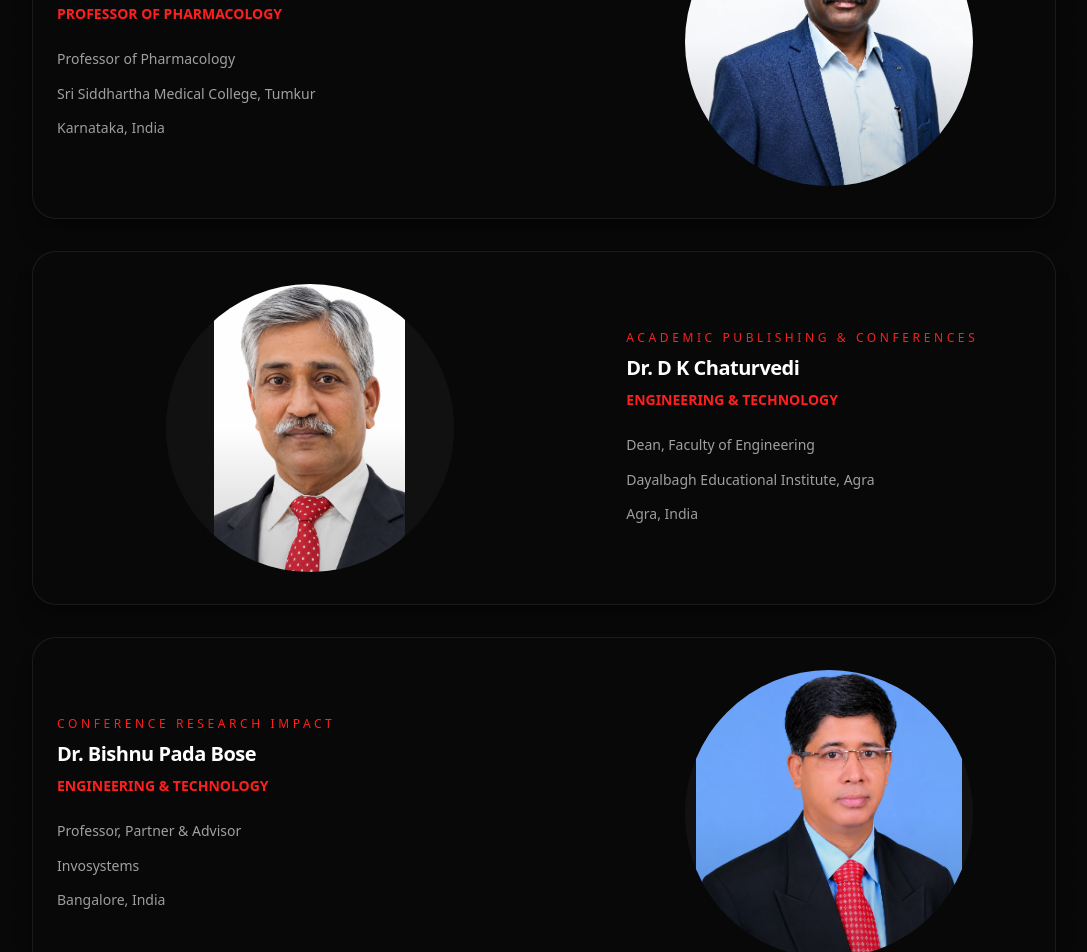
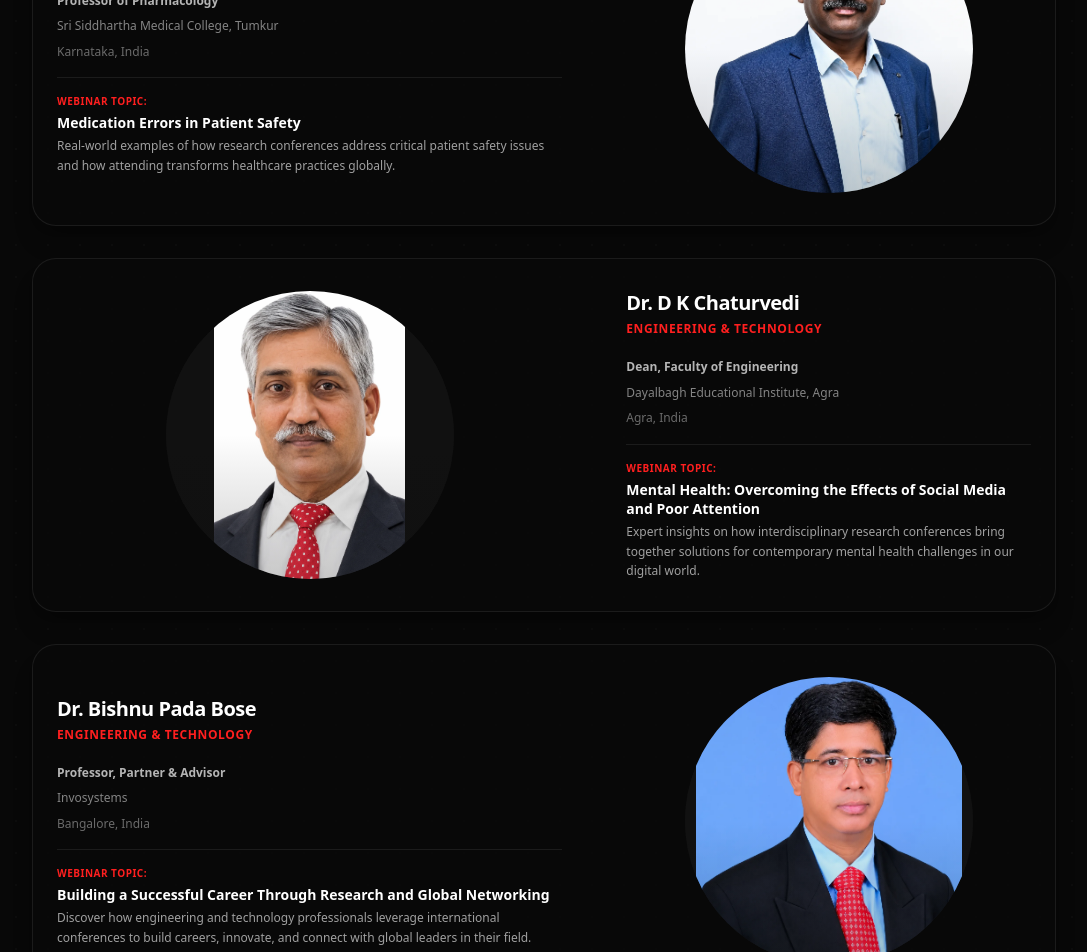
Before and after one commit to mahendrabella1/Webinar, a React (Vite) app: page / in a window 1280 px wide. Shown: the part 2580-3532 px from the top of the page, without its empty margins (96-1183 px from the left). Built offline with nearby package versions, Linux system fonts and the light colour scheme.

Commit message:
feat(cro): display speaker speaking topics in Speakers section

```diff
--- a/src/components/Speakers.tsx
+++ b/src/components/Speakers.tsx
@@ -12,7 +12,8 @@ const speakers = [
     role: 'Faculty, Founder & Guest Lecturer',
     org: 'Tagore School of Rural Development and Agricultural Management, Kalyani University, Nadia',
     location: 'Kolkata, India',
-    topic: 'Interdisciplinary Research',
+    topic: 'Why Research Conferences Matter in the AI Era & How OneGrasp Helps',
+    topicDesc: 'A clear, structured explanation of scientific conferences — their purpose, who organizes them, how they differ from seminars, and why they are globally important in the age of AI.',
   },
   {
     photoWebp: '/images/speaker2.webp',
@@ -22,7 +23,8 @@ const speakers = [
     role: 'Professor of Pharmacology',
     org: 'Sri Siddhartha Medical College, Tumkur',
     location: 'Karnataka, India',
-    topic: 'Medical Research & Conferences',
+    topic: 'Medication Errors in Patient Safety',
+    topicDesc: 'Real-world examples of how research conferences address critical patient safety issues and how attending transforms healthcare practices globally.',
   },
   {
     photoWebp: '/images/speaker3.webp',
@@ -33,7 +35,8 @@ const speakers = [
     role: 'Dean, Faculty of Engineering',
     org: 'Dayalbagh Educational Institute, Agra',
     location: 'Agra, India',
-    topic: 'Academic Publishing & Conferences',
+    topic: 'Mental Health: Overcoming the Effects of Social Media and Poor Attention',
+    topicDesc: 'Expert insights on how interdisciplinary research conferences bring together solutions for contemporary mental health challenges in our digital world.',
   },
   {
     photoWebp: '/images/speaker4.webp',
@@ -44,7 +47,8 @@ const speakers = [
     role: 'Professor, Partner & Advisor',
     org: 'Invosystems',
     location: 'Bangalore, India',
-    topic: 'Conference Research Impact',
+    topic: 'Building a Successful Career Through Research and Global Networking',
+    topicDesc: 'Discover how engineering and technology professionals leverage international conferences to build careers, innovate, and connect with global leaders in their field.',
   },
 ];
 
@@ -125,16 +129,22 @@ export default function Speakers() {
                     </div>
                   </div>
 
-                  <div className={`p-6 flex flex-col justify-center ${reversed ? 'lg:text-left' : ''}`}>
+                  <div className="p-6 flex flex-col justify-center text-left">
                     <div className="mb-3">
-                      <p className="text-[#FF1F1F] text-xs uppercase tracking-[0.3em] mb-2">{s.topic}</p>
-                      <h3 className="text-white text-xl font-black tracking-tight mb-2">{s.name}</h3>
-                      <p className="text-[#FF1F1F] text-sm font-semibold uppercase mb-3">{s.domain}</p>
+                      <h3 className="text-white text-xl font-black tracking-tight mb-1">{s.name}</h3>
+                      <p className="text-[#FF1F1F] text-xs font-bold uppercase tracking-wider mb-2">{s.domain}</p>
                     </div>
-                    <div className="space-y-3 text-sm text-[#A0A0A0] leading-relaxed">
-                      <p>{s.role}</p>
+                    <div className="space-y-1.5 text-xs text-white/50 leading-relaxed mb-4">
+                      <p className="font-semibold text-white/70">{s.role}</p>
                       <p>{s.org}</p>
-                      {s.location ? <p className="text-white/60">{s.location}</p> : null}
+                      {s.location ? <p className="text-white/40">{s.location}</p> : null}
+                    </div>
+                    <div className="pt-4 border-t border-white/[0.08]">
+                      <p className="text-[#FF1F1F] text-[10px] font-black uppercase tracking-wider mb-1">
+                        Webinar Topic:
+                      </p>
+                      <h4 className="text-white text-sm font-bold leading-snug mb-1">{s.topic}</h4>
+                      <p className="text-[#A0A0A0] text-xs leading-relaxed">{s.topicDesc}</p>
                     </div>
                   </div>
                 </div>
```
